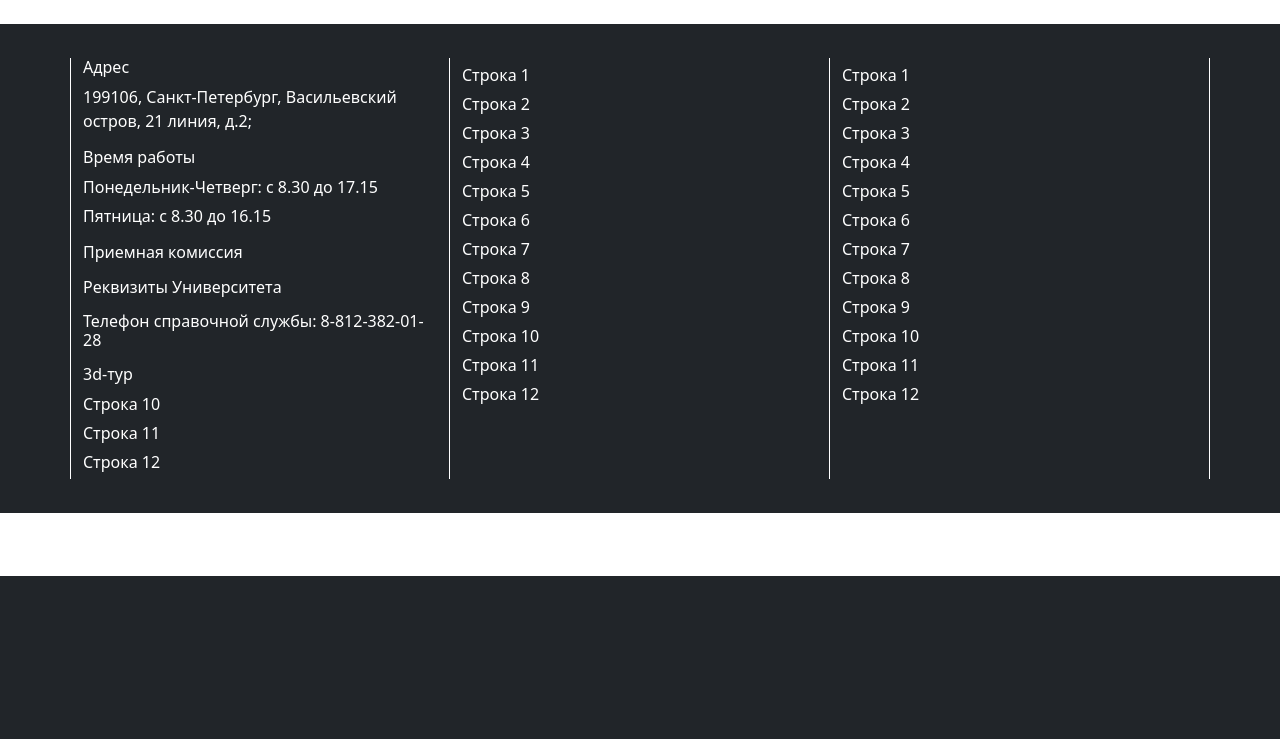
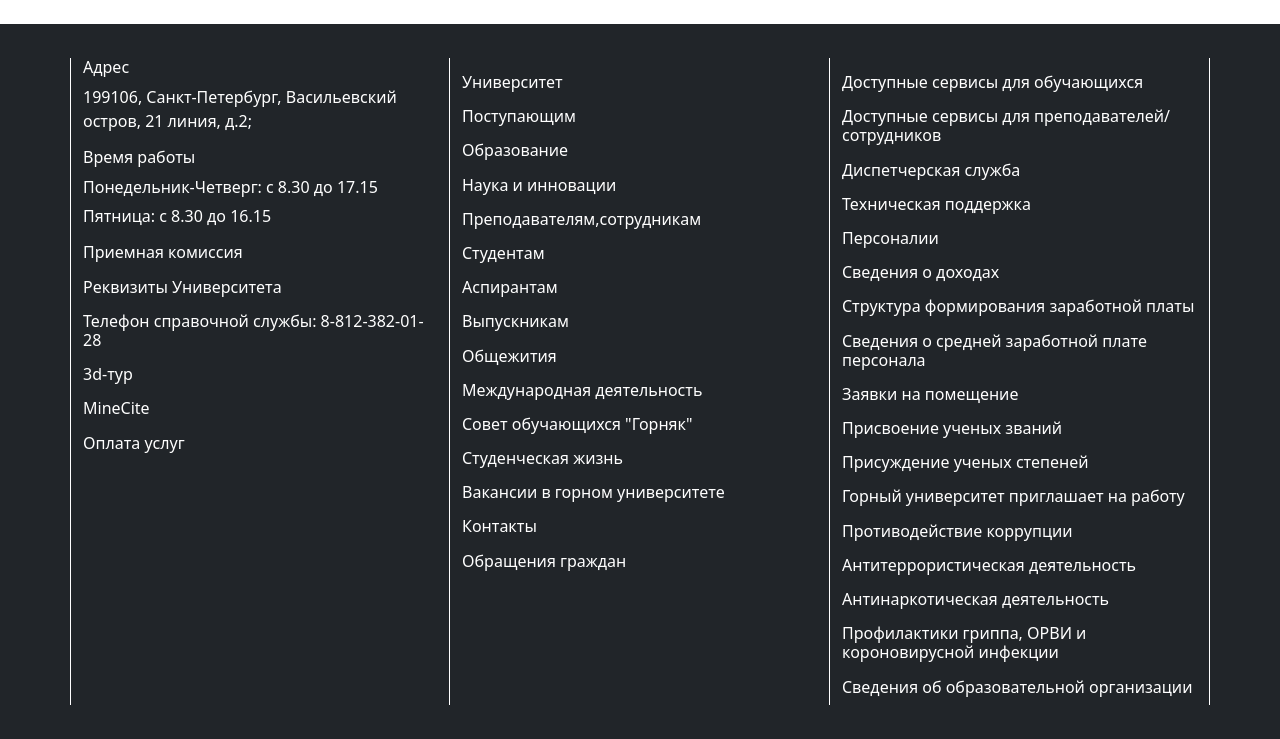
Before and after one commit to SultanAlmaty/Diplom, a Django app: template spmi/gornyak/templates/gornyak/index.html in a window 1280 px wide. Shown: the part 224-963 px from the top of the page. Before the commit the page ends 800 px from the top, so only its background shows below. Run offline with Django 5.2, Linux system fonts and the light colour scheme; the template is opened without the code that fills it, so the values that code supplies are empty.

Commit message:
Add files

```diff
--- a/spmi/accounts/templates/accounts/profile.html
+++ b/spmi/accounts/templates/accounts/profile.html
@@ -52,7 +52,7 @@
         </div>
     </div>
     <div class="row">
-        <div class="col-lg-3 col-md-4 col-sm-6 mb-2 d-flex align-items-end">
+        <div class="col-12 mb-2 d-flex justify-content-center">
             <button type="submit" class="btn btn-primary w-100">Filter</button>
         </div>
     </div>
@@ -79,7 +79,7 @@
                 <td>{{ event.sport_type.name }}</td>
                 <td>{{ event.get_event_type_display }}</td>
                 <td>{{ event.get_status_display }}</td>
-                <td><a href="{% url 'event_detail' event.id %}">More</a></td>
+                <td><a href="{% url 'event_detail' event.id %}">Подробнее</a></td>
             </tr>
         {% endfor %}
     </tbody>
--- a/spmi/gornyak/templates/gornyak/event_list.html
+++ b/spmi/gornyak/templates/gornyak/event_list.html
@@ -45,8 +45,8 @@
         </div>
     </div>
     <div class="row">
-        <div class="col-lg-3 col-md-4 col-sm-6 mb-2 d-flex align-items-end">
-            <button type="submit" class="btn btn-primary w-100">Filter</button>
+        <div class="col-12 mb-2 d-flex justify-content-center">
+            <button type="submit" class="btn btn-primary w-100">Фильтр</button>
         </div>
     </div>
 </form>
@@ -72,7 +72,7 @@
                 <td>{{ event.sport_type.name }}</td>
                 <td>{{ event.get_event_type_display }}</td>
                 <td>{{ event.get_status_display }}</td>
-                <td><a href="{% url 'event_detail' event.id %}">More</a></td>
+                <td><a href="{% url 'event_detail' event.id %}">Подробнее</a></td>
             </tr>
         {% endfor %}
     </tbody>
--- a/spmi/gornyak/templates/gornyak/index.html
+++ b/spmi/gornyak/templates/gornyak/index.html
@@ -70,41 +70,116 @@
               <h6 style="margin-top: 15px;">
                 <a href="http://3dtour.spmi.ru/" class="custom-link"> 3d-тур </a>
               </h6>
-            <p>Строка 10</p>
-            <p>Строка 11</p>
-            <p>Строка 12</p>
+              <h6 style="margin-top: 15px;">
+                <a href="https://digital.spmi.ru/minecite/works" class="custom-link"> MineCite </a>
+              </h6>
+              <h6 style="margin-top: 15px;">
+                <a href="https://oplata.spmi.ru/" class="custom-link"> Оплата услуг </a>
+              </h6>
           </div>
         </div>
         <div class="col-xl-4 col-md-6 col-sm-12 footer-divider">
           <div class="footer-text">
-            <p>Строка 1</p>
-            <p>Строка 2</p>
-            <p>Строка 3</p>
-            <p>Строка 4</p>
-            <p>Строка 5</p>
-            <p>Строка 6</p>
-            <p>Строка 7</p>
-            <p>Строка 8</p>
-            <p>Строка 9</p>
-            <p>Строка 10</p>
-            <p>Строка 11</p>
-            <p>Строка 12</p>
+            <h6 style="margin-top: 15px;">
+                <a href="https://spmi.ru/gornyi-universitet-segodna" class="custom-link"> Университет </a>
+            </h6>
+            <h6 style="margin-top: 15px;">
+                <a href="https://priem.spmi.ru/" class="custom-link"> Поступающим </a>
+            </h6>
+            <h6 style="margin-top: 15px;">
+                <a href="https://spmi.ru/obrazovanie" class="custom-link"> Образование </a>
+            </h6>
+            <h6 style="margin-top: 15px;">
+                <a href="http://nauka.spmi.ru/" class="custom-link"> Наука и инновации </a>
+            </h6>
+            <h6 style="margin-top: 15px;">
+                <a href="https://spmi.ru/prepodavatelyam-sotrudnikam" class="custom-link"> Преподавателям,сотрудникам </a>
+            </h6>
+            <h6 style="margin-top: 15px;">
+                <a href="https://spmi.ru/node/16927" class="custom-link"> Студентам </a>
+            </h6>
+            <h6 style="margin-top: 15px;">
+                <a href="https://spmi.ru/node/16926" class="custom-link"> Аспирантам </a>
+            </h6>
+            <h6 style="margin-top: 15px;">
+                <a href="https://spmi.ru/node/16940" class="custom-link"> Выпускникам </a>
+            </h6>
+            <h6 style="margin-top: 15px;">
+                <a href="https://spmi.ru/obschezhitiya" class="custom-link"> Общежития </a>
+            </h6>
+            <h6 style="margin-top: 15px;">
+                <a href="https://spmi.ru/mezdunarodnaa-deatelnost" class="custom-link"> Международная деятельность </a>
+            </h6>
+            <h6 style="margin-top: 15px;">
+                <a href="https://spmi.ru/sovet-obuchayuschikhsya-gornyak" class="custom-link"> Совет обучающихся "Горняк" </a>
+            </h6>
+            <h6 style="margin-top: 15px;">
+                <a href="http://students.spmi.ru/" class="custom-link"> Студенческая жизнь </a>
+            </h6>
+            <h6 style="margin-top: 15px;">
+                <a href="https://spmi.ru/vakansii-v-gornom-universitete" class="custom-link"> Вакансии в горном университете </a>
+            </h6>
+            <h6 style="margin-top: 15px;">
+                <a href="https://spmi.ru/kontakti" class="custom-link"> Контакты </a>
+            </h6>
+            <h6 style="margin-top: 15px;">
+                <a href="https://spmi.ru/form/obrasenia-grazdan" class="custom-link"> Обращения граждан </a>
+            </h6>
           </div>
         </div>
         <div class="col-xl-4 col-md-6 col-sm-12 footer-divider">
           <div class="footer-text">
-            <p>Строка 1</p>
-            <p>Строка 2</p>
-            <p>Строка 3</p>
-            <p>Строка 4</p>
-            <p>Строка 5</p>
-            <p>Строка 6</p>
-            <p>Строка 7</p>
-            <p>Строка 8</p>
-            <p>Строка 9</p>
-            <p>Строка 10</p>
-            <p>Строка 11</p>
-            <p>Строка 12</p>
+            <h6 style="margin-top: 15px;">
+                <a href="https://spmi.ru/dostupnye-servisy-dla-obucausihsa" class="custom-link"> Доступные сервисы для обучающихся  </a>
+            </h6>
+            <h6 style="margin-top: 15px;">
+                <a href="https://spmi.ru/dostupnye-servisy-dla-prepodavateleisotrudnikov" class="custom-link"> Доступные сервисы для преподавателей/сотрудников  </a>
+            </h6>
+            <h6 style="margin-top: 15px;">
+                <a href="http://disp01.spmi.edu.ru/" class="custom-link">  Диспетчерская служба  </a>
+            </h6>
+            <h6 style="margin-top: 15px;">
+                <a href="http://helpdesk2.spmi.edu.ru/podat-zayavku" class="custom-link"> Техническая поддержка  </a>
+            </h6>
+            <h6 style="margin-top: 15px;">
+                <a href="http://personalii.spmi.ru/" class="custom-link"> Персоналии  </a>
+            </h6>
+            <h6 style="margin-top: 15px;">
+                <a href="https://spmi.ru/svedenia-o-dohodah-ob-imusestve-i-obazatelstvah-imusestvennogo-haraktera" class="custom-link"> Сведения о доходах  </a>
+            </h6>
+            <h6 style="margin-top: 15px;">
+                <a href="https://spmi.ru/sites/default/files/rectorat_pdf/str-zp_rotate.pdf" class="custom-link"> Структура формирования заработной платы  </a>
+            </h6>
+            <h6 style="margin-top: 15px;">
+                <a href="https://spmi.ru/sites/default/files/rectorat_pdf/srednyaya-zarabotnaya-plata.pdf" class="custom-link"> Сведения о средней заработной плате персонала   </a>
+            </h6>
+            <h6 style="margin-top: 15px;">
+                <a href="http://zayavki.spmi.ru/user" class="custom-link"> Заявки на помещение </a>
+            </h6>
+            <h6 style="margin-top: 15px;">
+                <a href="https://spmi.ru/uchenye-zvaniya" class="custom-link"> Присвоение ученых званий </a>
+            </h6>
+            <h6 style="margin-top: 15px;">
+                <a href="https://spmi.ru/dissertacionnye-sovety-0" class="custom-link">Присуждение ученых степеней </a>
+            </h6>
+            <h6 style="margin-top: 15px;">
+                <a href="https://spmi.ru/konkurs-na-zamesenie-dolznostei-pedagogiceskih-rabotnikov" class="custom-link">Горный университет приглашает на работу </a>
+            </h6>
+            <h6 style="margin-top: 15px;">
+                <a href="https://spmi.ru/antikorrupcionnaa-deatelnost" class="custom-link"> Противодействие коррупции </a>
+            </h6>
+            <h6 style="margin-top: 15px;">
+                <a href="https://spmi.ru/antiterroristicheskaya-deyatelnost" class="custom-link"> Антитеррористическая деятельность  </a>
+            </h6>
+            <h6 style="margin-top: 15px;">
+                <a href="https://spmi.ru/antinarkotik" class="custom-link"> Антинаркотическая деятельность  </a>
+            </h6>
+            <h6 style="margin-top: 15px;">
+                <a href="https://spmi.ru/profilaktiki-grippa-orvi-koronavirusnoy-infekcii-i-ostrykh-kishechnykh-infekciy" class="custom-link">Профилактики гриппа, ОРВИ и короновирусной инфекции  </a>
+            </h6>
+            <h6 style="margin-top: 15px;">
+                <a href="https://spmi.ru/sveden" class="custom-link">Сведения об образовательной организации  </a>
+            </h6>
           </div>
         </div>
       </div>
--- a/spmi/gornyak/urls.py
+++ b/spmi/gornyak/urls.py
@@ -5,8 +5,7 @@ from .views import register_for_event, event_list, event_detail
 
 
 urlpatterns = [
-    path('', views.index),
-    path('events/', event_list, name='event_list'),
+    path('', event_list, name='event_list'),
     path('events/<int:event_id>/', event_detail, name='event_detail'),
     path('event/<int:event_id>/register/', register_for_event, name='register_for_event'),
 ]
```
Also changed, not shown: spmi/db.sqlite3, spmi/gornyak/static/gornyak/css/styles.css (line endings or trailing spaces).
